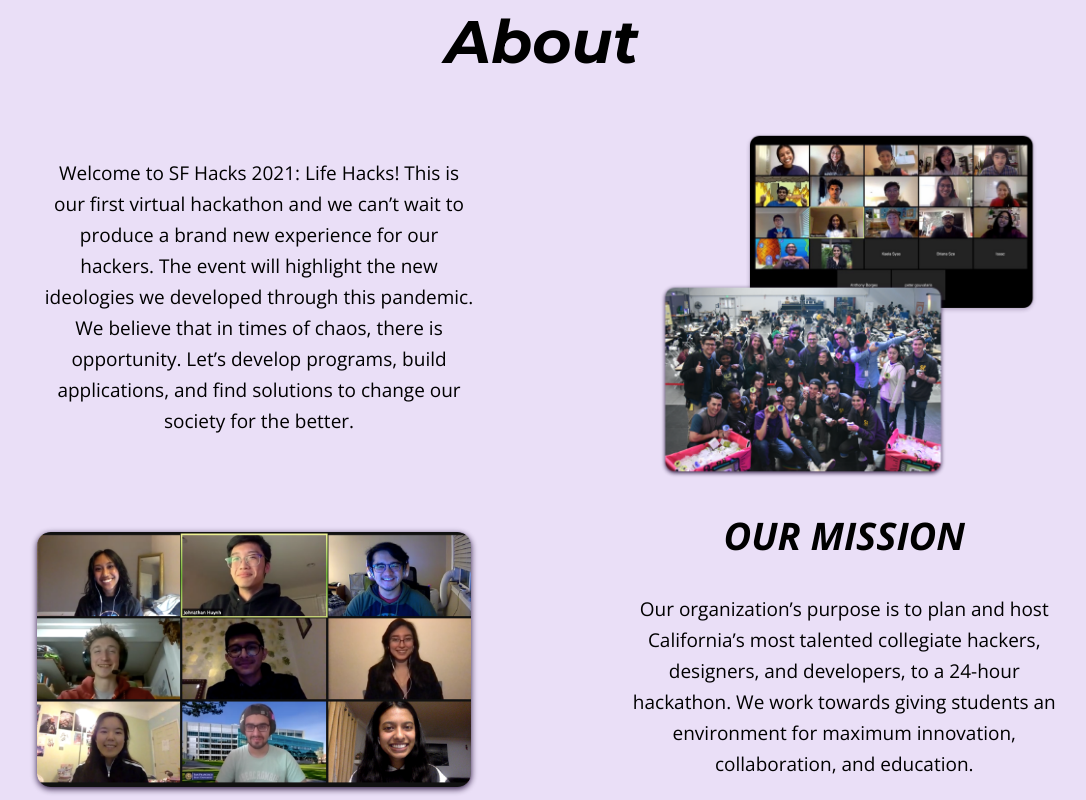
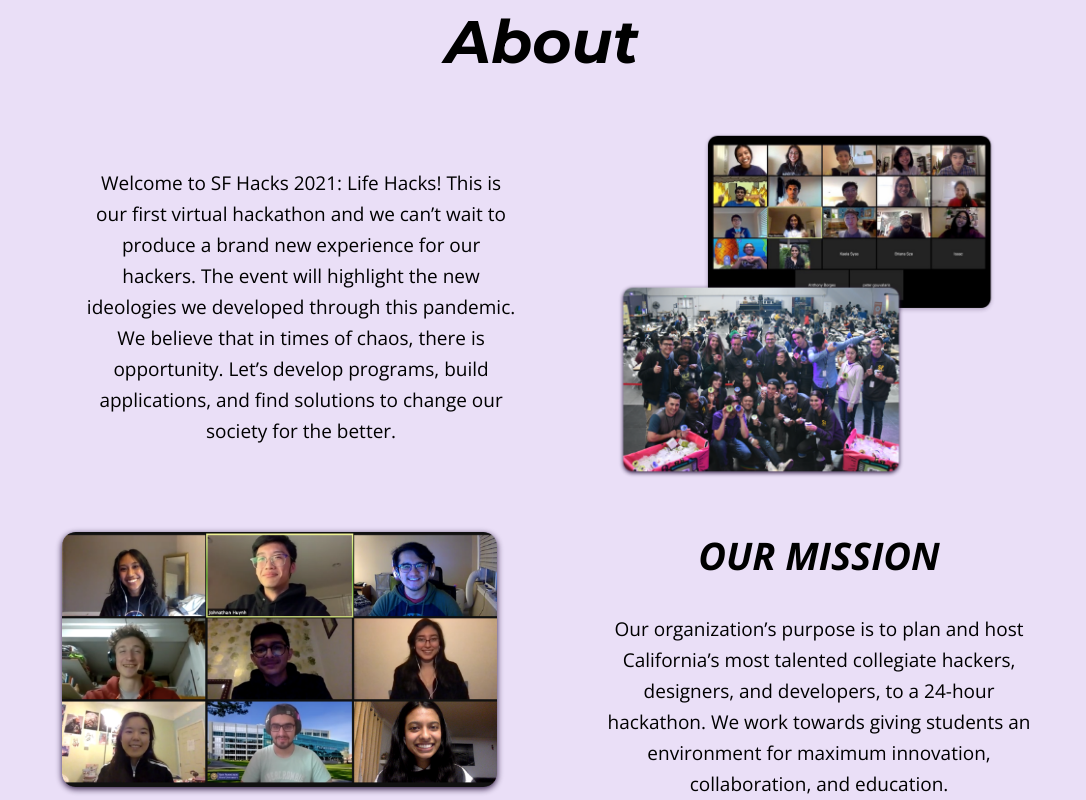
Before and after one commit to sf-hacks-admin/2021website, a React (Create React App) app in the folder app/: page / in a window 1280 px wide. Shown: the part 1160-1960 px from the top of the page, without its empty margins (98-1184 px from the left). Built offline with nearby package versions, Linux system fonts and the light colour scheme.

Commit message:
Fix about section spacing

```diff
--- a/app/src/screens/AboutSection.js
+++ b/app/src/screens/AboutSection.js
@@ -98,7 +98,8 @@
             display: "flex",
             flexDirection: "row",
             flexWrap: "wrap",
-            justifyContent: "space-around",
+            // justifyContent: "space-around",
+            justifyContent: "center",
             alignItems: "center"
           }}
         >
@@ -106,7 +107,8 @@
             className="reg-2"
             style={{
               width: 430,
-              marginBottom: 20,
+              // marginBottom: 20,
+              margin: "0 50px 20px 50px",
               textAlign:"center",
             }}
           >
@@ -117,7 +119,7 @@
             there is opportunity. Let’s develop programs, build applications,
             and find solutions to change our society for the better.
           </div>
-          <div>
+          <div style={{ margin: "0 50px 20px 50px"}}>
             <img src={aboutPicture} className="aboutPicture" />
           </div>
         </div>
@@ -129,7 +131,8 @@
           display: "flex",
           flexDirection: "row",
           flexWrap: "wrap",
-          justifyContent: "space-around",
+          // justifyContent: "space-around",
+          justifyContent: "center",
           alignItems: "center"
         }}
       >
@@ -137,6 +140,7 @@
           <img
             src={teamPic}
             className="teamPic"
+            style={{ margin: "0 50px 20px 50px",}}
             //style={{ height: 275, width: "auto", marginTop: 20 }}
           />
         </div>
@@ -144,7 +148,8 @@
           className="reg-2"
           style={{
             width: 425,
-            marginBottom: 20,
+            // marginBottom: 20,
+            margin: "0 50px 20px 50px",
             font: "normal normal normal Open Sans",
             textAlign:"center",
           }}
```
